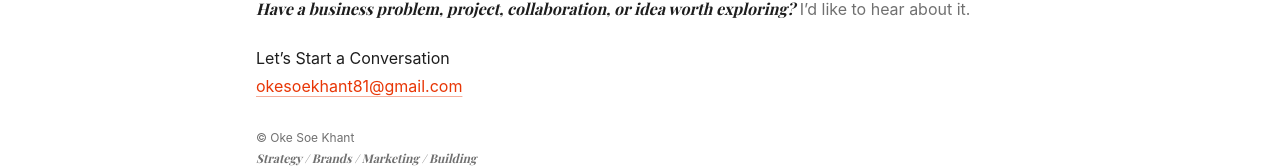
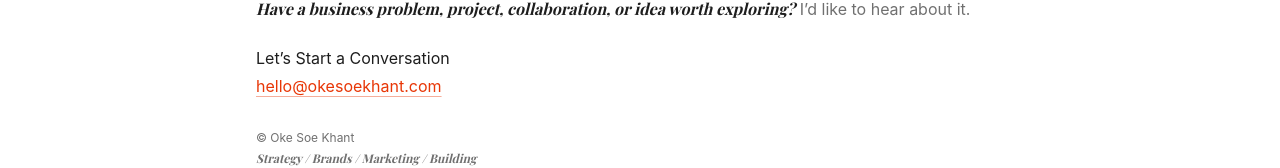
Before and after one commit to okesoekhant81/Oke-Portfolio-Website, a React (Vite) app: page / in a window 1280 px wide. Shown: the part 3607-3775 px from the top of the page. Built offline with nearby package versions, Linux system fonts and the light colour scheme; a web font is replaced by a local one.

Commit message:
Update contact email
Co-Authored-By: Claude Sonnet 5 <noreply@anthropic.com>
Claude-Session: https://claude.ai/code/session_019oW8ofqjGMxKbokQuEm1zS

```diff
--- a/src/components/Contact.jsx
+++ b/src/components/Contact.jsx
@@ -1,4 +1,4 @@
-const EMAIL = 'okesoekhant81@gmail.com'
+const EMAIL = 'hello@okesoekhant.com'
 
 export default function Contact() {
   return (
```
